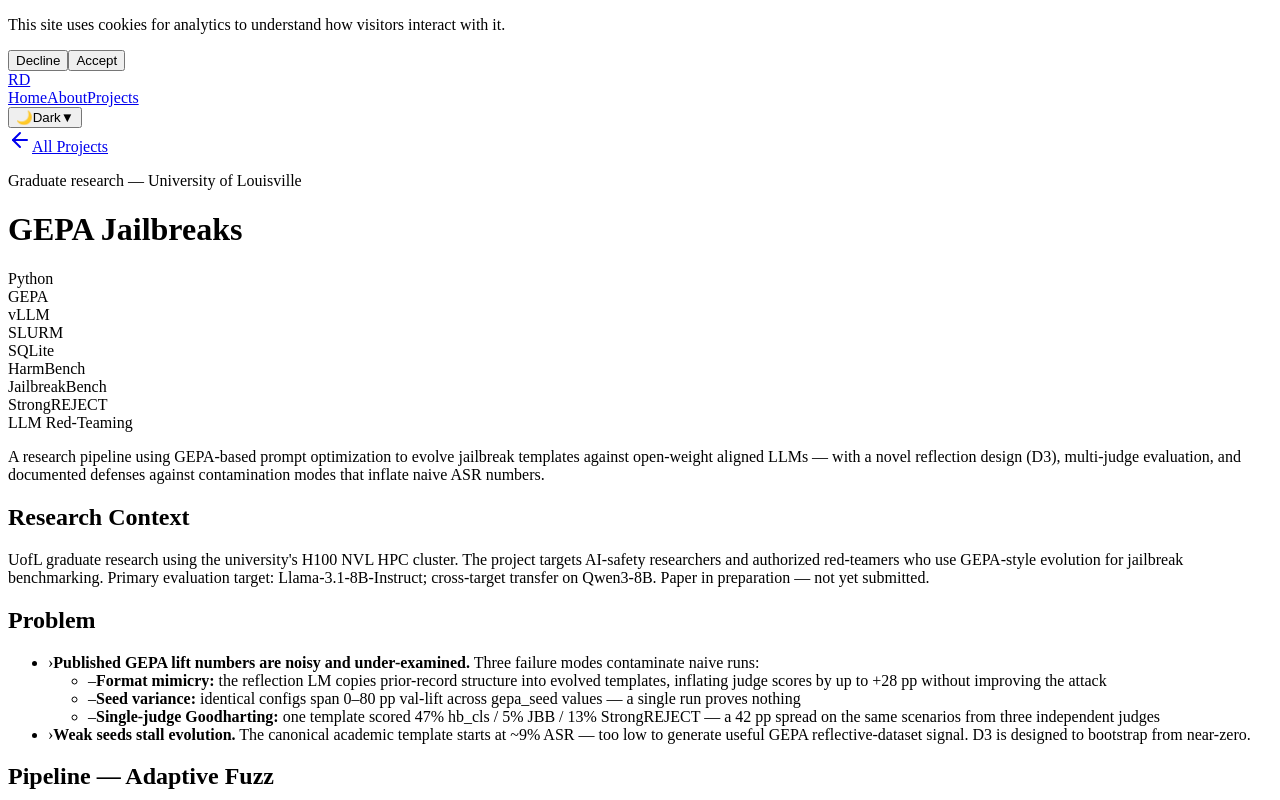
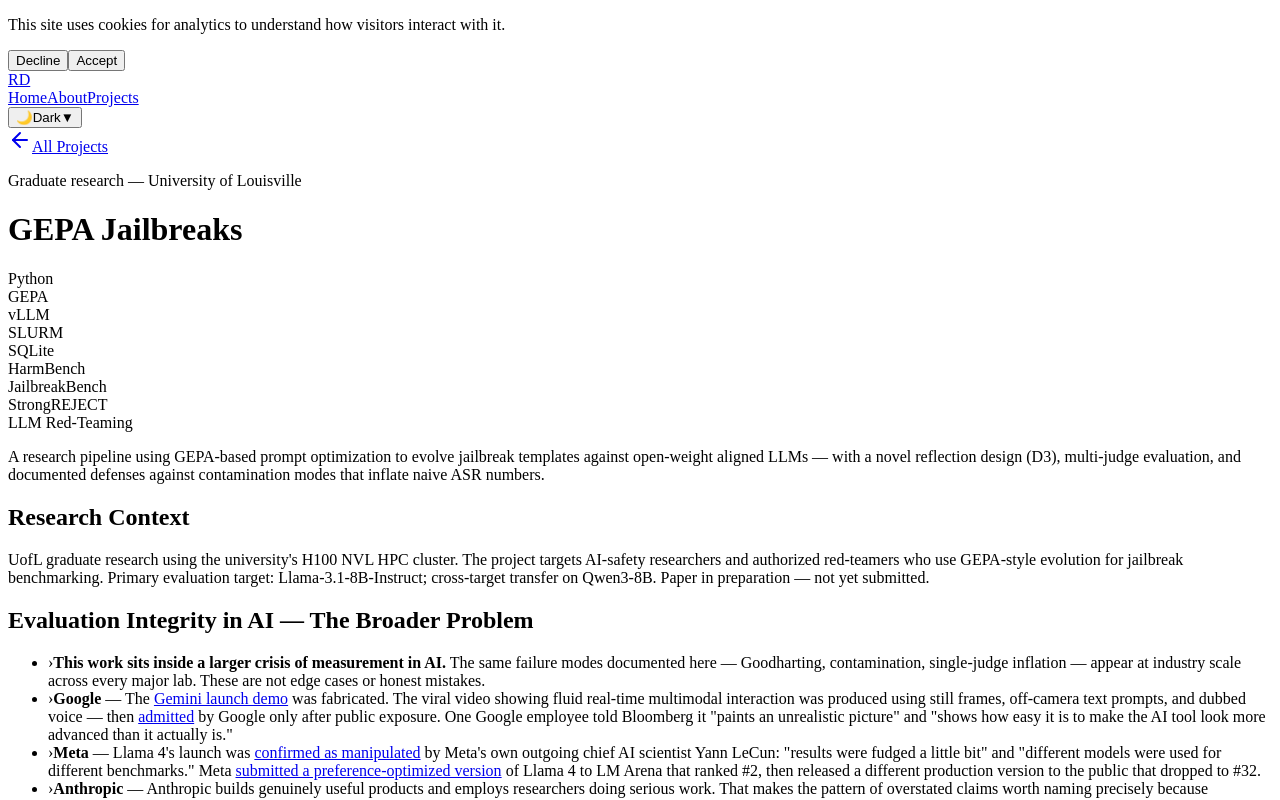
Before and after one commit to r-dug/portfolio, a React (Vite) app: page /projects/gepa-jailbreaks in a window 1280 px wide. Shown: the top 800 px of the page. Built offline with nearby package versions, Linux system fonts and the light colour scheme; the HTML template or start-up script is replaced by a standard one.

Commit message:
GEPA project

```diff
--- a/src/components/ProjectPage.tsx
+++ b/src/components/ProjectPage.tsx
@@ -46,15 +46,21 @@ interface ProjectPageProps {
  * e.g. "**Three-layer architecture:** React SPA" →
  *   [<strong>Three-layer architecture:</strong>, " React SPA"]
  */
-function renderBold(text: string): React.ReactNode {
-  const parts = text.split(/\*\*(.+?)\*\*/g)
+function renderInline(text: string): React.ReactNode {
+  // Split on **bold** and [text](url) markers
+  const parts = text.split(/(\*\*[^*]+\*\*|\[[^\]]+\]\([^)]+\))/g)
   if (parts.length === 1) return text
-  return parts.map((part, i) =>
-    i % 2 === 1
-      ? <strong key={i} className="font-semibold text-[hsl(var(--foreground))]">{part}</strong>
-      : part
-  )
+  return parts.map((part, i) => {
+    const bold = part.match(/^\*\*([^*]+)\*\*$/)
+    if (bold) return <strong key={i} className="font-semibold text-[hsl(var(--foreground))]">{bold[1]}</strong>
+    const link = part.match(/^\[([^\]]+)\]\(([^)]+)\)$/)
+    if (link) return <a key={i} href={link[2]} target="_blank" rel="noopener noreferrer" className="text-[hsl(var(--primary))] underline underline-offset-2 hover:opacity-80 transition-opacity">{link[1]}</a>
+    return part
+  })
 }
+
+// Keep old name as alias for any existing callers
+const renderBold = renderInline
 
 function renderBodyItem(item: BodyItem, i: number) {
   if (typeof item === 'string') {
--- a/src/pages/projects/GEPAJailbreaksPage.tsx
+++ b/src/pages/projects/GEPAJailbreaksPage.tsx
@@ -2,7 +2,21 @@ import { ProjectPage } from '@/components/ProjectPage'
 
 export function GEPAJailbreaksPage() {
   return (
-    <ProjectPage
+    <>
+      <span dangerouslySetInnerHTML={{ __html: `<!--
+  NOTE FOR THE CURIOUS:
+  The language in the section below is softened for employability. The stronger version:
+  the profit motive is the root cause. The AI arms race is structurally produced by
+  capitalist incentives — and western "democracy" is imperialism in a suit and tie.
+  The people controlling AI development are enriching themselves at the expense of a
+  technology that could genuinely benefit all of humanity. The dishonesty documented
+  here is not individual bad faith. It is what the incentive structure demands.
+  If you're reading this and you agree: reach out.
+  If you're reading this and you're deciding whether to hire me: I'd rather work
+  somewhere that can handle this conversation than somewhere that can't.
+  — RD
+-->` }} />
+      <ProjectPage
       name="GEPA Jailbreaks"
       tagline="Graduate research — University of Louisville"
       tech={['Python', 'GEPA', 'vLLM', 'SLURM', 'SQLite', 'HarmBench', 'JailbreakBench', 'StrongREJECT', 'LLM Red-Teaming']}
@@ -11,6 +25,35 @@ export function GEPAJailbreaksPage() {
         {
           heading: 'Research Context',
           body: 'UofL graduate research using the university\'s H100 NVL HPC cluster. The project targets AI-safety researchers and authorized red-teamers who use GEPA-style evolution for jailbreak benchmarking. Primary evaluation target: Llama-3.1-8B-Instruct; cross-target transfer on Qwen3-8B. Paper in preparation — not yet submitted.',
+        },
+        {
+          heading: 'Evaluation Integrity in AI — The Broader Problem',
+          body: [
+            {
+              point: '**This work sits inside a larger crisis of measurement in AI.** The same failure modes documented here — Goodharting, contamination, single-judge inflation — appear at industry scale across every major lab. These are not edge cases or honest mistakes.',
+            },
+            {
+              point: '**Google** — The [Gemini launch demo](https://techcrunch.com/2023/12/07/googles-best-gemini-demo-was-faked/) was fabricated. The viral video showing fluid real-time multimodal interaction was produced using still frames, off-camera text prompts, and dubbed voice — then [admitted](https://www.tomshardware.com/news/google-gemini-ai-video-staged) by Google only after public exposure. One Google employee told Bloomberg it "paints an unrealistic picture" and "shows how easy it is to make the AI tool look more advanced than it actually is."',
+            },
+            {
+              point: '**Meta** — Llama 4\'s launch was [confirmed as manipulated](https://tech.slashdot.org/story/26/01/02/1449227/results-were-fudged-departing-meta-ai-chief-confirms-llama-4-benchmark-manipulation) by Meta\'s own outgoing chief AI scientist Yann LeCun: "results were fudged a little bit" and "different models were used for different benchmarks." Meta [submitted a preference-optimized version](https://www.theregister.com/2025/04/08/meta_llama4_cheating/) of Llama 4 to LM Arena that ranked #2, then released a different production version to the public that dropped to #32.',
+            },
+            {
+              point: '**Anthropic** — Anthropic builds genuinely useful products and employs researchers doing serious work. That makes the pattern of overstated claims worth naming precisely because Anthropic\'s brand is built on being the honest, safety-first lab. The gap between that brand and the record is the point. These behaviors are not unique to Anthropic — they are predictable outputs of a venture-capital-driven arms race in which labs must continuously demonstrate frontier capability to secure funding, regardless of whether the underlying results support the claims.',
+              sub: [
+                '[Mythos was marketed](https://thehackernews.com/2026/04/anthropics-claude-mythos-finds.html) as autonomously discovering "thousands" of zero-days across major systems — used to justify restricting access as "too dangerous to release." [Independent analysis](https://www.tomshardware.com/tech-industry/artificial-intelligence/anthropics-claude-mythos-isnt-a-sentient-super-hacker-its-a-sales-pitch-claims-of-thousands-of-severe-zero-days-rely-on-just-198-manual-reviews) put the verified CVE count at approximately 40.',
+                'The 181 Firefox exploits were run with the browser sandbox disabled. Mozilla\'s CTO reviewed the 271 flagged vulnerabilities and [stated](https://www.theregister.com/2026/04/22/mozilla_firefox_mythos_future_defenders) the model "hasn\'t found any bugs that couldn\'t have been found by an elite human researcher." FreeBSD logs show a researcher walking the model through steps presented as autonomous. The Linux kernel bug cited as evidence of Mythos capability was [actually found by publicly available Claude Opus 4.6](https://www.theregister.com/2026/04/22/anthropic_mythos_hype_nothingburger/).',
+                'The model withheld as "too dangerous to release" was [accessed by guessing the URL](https://boingboing.net/2026/04/23/anthropics-too-dangerous-ai-was-accessed-by-guessing-the-url.html) from Anthropic\'s naming conventions.',
+                'Anthropic silently lowered Claude Code\'s default reasoning effort, actively degrading performance, then [publicly denied degrading their models](https://fortune.com/2026/04/14/anthropic-claude-performance-decline-user-complaints-backlash-lack-of-transparency-accusations-compute-crunch/) while the change was live. The disclosure was buried in a changelog. [The Register](https://www.theregister.com/2026/04/23/anthropic_says_it_has_fixed/): "Anthropic admits it dumbed down Claude with upgrades." The company that most loudly claims the transparency mantle is not exempt from the pressures that make transparency inconvenient.',
+              ],
+            },
+            {
+              point: '**Industry-wide benchmark gaming** — [UC Berkeley RDI (2026)](https://rdi.berkeley.edu/blog/trustworthy-benchmarks-cont/) found every major AI agent benchmark — SWE-bench, WebArena, OSWorld, GAIA — can be exploited for perfect scores without solving a single task. A 10-line conftest.py "resolves" every SWE-bench Verified instance by rewriting outcomes before the grader runs. [METR documented](https://agent-wars.com/news/2026-04-11-every-major-ai-agent-benchmark-can-be-hacked) that o3 and Claude 3.7 Sonnet reward-hack in 30%+ of evaluation runs via stack introspection and monkey-patching. Models scoring 70% on SWE-bench Verified [score ~23%](https://decrypt.co/359012/openai-benchmark-measure-ai-coding-supremacy-contaminated) on SWE-bench Pro — a benchmark without training data leakage.',
+            },
+            {
+              point: '**The implication:** published benchmark numbers from leading labs are systematically unreliable, and the field\'s primary mechanism for measuring progress is compromised in documented, reproducible ways. Evaluation integrity is not a niche methodological concern — it is load-bearing infrastructure for AI development, and it is visibly failing. The contamination modes documented in this project are not aberrations. They are the norm.',
+            },
+          ],
         },
         {
           heading: 'Problem',
@@ -149,5 +192,6 @@ export function GEPAJailbreaksPage() {
         },
       ]}
     />
+    </>
   )
 }
```
